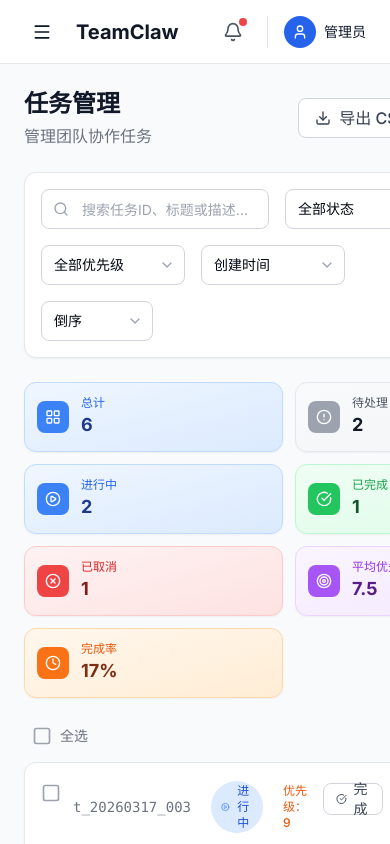
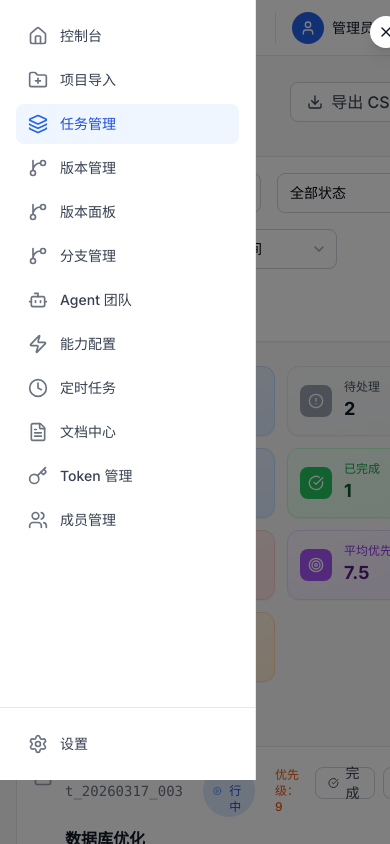
Before and after one commit to weisiwu/teamclaw, a Next.js app: page /tasks in a window 390 px wide. Both pictures are taken after a click on the button 42 px from the left and 31 px from the top of the page. Shown: the top 844 px of the page. Built offline with nearby package versions, Linux system fonts and the light colour scheme.

Commit message:
style-3: responsive layout - mobile sidebar drawer, header menu toggle, responsive padding

```diff
--- a/app/globals.css
+++ b/app/globals.css
@@ -95,6 +95,11 @@ body {
   .text-balance {
     text-wrap: balance;
   }
+
+  /* 响应式页面容器 */
+  .page-container {
+    @apply p-4 sm:p-6 space-y-6;
+  }
 }
 
 /* 全局过渡效果 */
--- a/app/messages/page.tsx
+++ b/app/messages/page.tsx
@@ -54,7 +54,7 @@ function QueuePageContent() {
 
   if (isLoading) {
     return (
-      <div className="p-6 space-y-6">
+      <div className="page-container">
         <div className="flex items-center justify-between">
           <div>
             <h1 className="text-2xl font-bold text-gray-900">消息队列</h1>
@@ -72,7 +72,7 @@ function QueuePageContent() {
 
   if (error) {
     return (
-      <div className="p-6 space-y-6">
+      <div className="page-container">
         <div className="flex items-center justify-between">
           <div>
             <h1 className="text-2xl font-bold text-gray-900">消息队列</h1>
@@ -98,7 +98,7 @@ function QueuePageContent() {
     : null;
 
   return (
-    <div className="p-6 space-y-6">
+    <div className="page-container">
       {/* 页面标题 */}
       <div className="flex items-center justify-between">
         <div>
--- a/app/page.tsx
+++ b/app/page.tsx
@@ -56,7 +56,7 @@ export default function Home() {
   }, []);
 
   return (
-    <div className="p-6 space-y-6">
+    <div className="page-container">
       {/* 页面标题 */}
       <div className="flex items-center justify-between">
         <div>
--- a/app/projects/[id]/page.tsx
+++ b/app/projects/[id]/page.tsx
@@ -305,7 +305,7 @@ export default function ProjectDetailPage({ params }: Props) {
 
   if (isLoading) {
     return (
-      <div className="p-6">
+      <div className="p-4 sm:p-6">
         <div className="text-center py-12 text-gray-500">加载中...</div>
       </div>
     );
@@ -313,7 +313,7 @@ export default function ProjectDetailPage({ params }: Props) {
 
   if (error || !data || !project) {
     return (
-      <div className="p-6">
+      <div className="p-4 sm:p-6">
         <div className="bg-red-50 border border-red-200 rounded-lg p-4 text-red-700 text-sm">
           加载失败：{(error as Error).message}
         </div>
@@ -327,7 +327,7 @@ export default function ProjectDetailPage({ params }: Props) {
   }
 
   return (
-    <div className="p-6">
+    <div className="p-4 sm:p-6">
       {/* 顶部导航 */}
       <div className="mb-6">
         <Link href="/projects" className="text-blue-600 hover:underline text-sm">
--- a/app/projects/page.tsx
+++ b/app/projects/page.tsx
@@ -8,7 +8,7 @@ export default function ProjectsPage() {
   const deleteMutation = useDeleteProject();
 
   return (
-    <div className="p-6">
+    <div className="p-4 sm:p-6">
       <div className="flex items-center justify-between mb-6">
         <div>
           <h1 className="text-2xl font-bold text-gray-900">项目列表</h1>
--- a/app/settings/page.tsx
+++ b/app/settings/page.tsx
@@ -20,7 +20,7 @@ export default function Settings() {
 
   if (!mounted) {
     return (
-      <div className="p-6 space-y-6">
+      <div className="page-container">
         <div>
           <h1 className="text-3xl font-bold text-gray-900 dark:text-white">设置</h1>
           <p className="text-gray-500 dark:text-gray-400 mt-1">系统配置与管理</p>
--- a/app/tasks/[id]/page.tsx
+++ b/app/tasks/[id]/page.tsx
@@ -97,7 +97,7 @@ export default function TaskDetailPage({
 
   if (isLoading) {
     return (
-      <div className="p-6">
+      <div className="p-4 sm:p-6">
         <Link href="/tasks">
           <Button variant="ghost" className="mb-4">
             <ArrowLeft className="w-4 h-4 mr-2" />
@@ -116,7 +116,7 @@ export default function TaskDetailPage({
 
   if (error || !task) {
     return (
-      <div className="p-6">
+      <div className="p-4 sm:p-6">
         <Link href="/tasks">
           <Button variant="ghost" className="mb-4">
             <ArrowLeft className="w-4 h-4 mr-2" />
@@ -133,7 +133,7 @@ export default function TaskDetailPage({
   }
 
   return (
-    <div className="p-6 space-y-6">
+    <div className="page-container">
       {/* 返回按钮 */}
       <Link href="/tasks">
         <Button variant="ghost">
--- a/app/tasks/page.tsx
+++ b/app/tasks/page.tsx
@@ -587,7 +587,7 @@ function TasksContent() {
 
   return (
     <>
-      <div className="p-6 space-y-6">
+      <div className="page-container">
         {/* 页面标题 */}
         <div className="flex items-center justify-between">
           <div>
@@ -1009,7 +1009,7 @@ function TasksContent() {
 // 加载中占位组件
 function TasksLoading() {
   return (
-    <div className="p-6 space-y-6">
+    <div className="page-container">
       <div className="flex items-center justify-between">
         <div>
           <h1 className="text-2xl font-bold text-gray-900">任务管理</h1>
--- a/components/layout/AppLayout.tsx
+++ b/components/layout/AppLayout.tsx
@@ -1,13 +1,42 @@
+"use client";
+
+import { useState } from "react";
 import { Header } from "./Header";
 import { Sidebar } from "./Sidebar";
+import { X } from "lucide-react";
 
 export function AppLayout({ children }: { children: React.ReactNode }) {
+  const [sidebarOpen, setSidebarOpen] = useState(false);
+
   return (
     <div className="min-h-screen bg-gray-50 dark:bg-slate-900">
-      <Header />
+      <Header onMenuClick={() => setSidebarOpen(true)} />
+      {/* Mobile sidebar overlay */}
+      {sidebarOpen && (
+        <div className="fixed inset-0 z-40 lg:hidden">
+          {/* Backdrop */}
+          <div
+            className="fixed inset-0 bg-black/50"
+            onClick={() => setSidebarOpen(false)}
+          />
+          {/* Sidebar drawer */}
+          <div className="relative z-50">
+            <button
+              onClick={() => setSidebarOpen(false)}
+              className="absolute -right-3 top-4 z-10 w-8 h-8 bg-white dark:bg-slate-800 rounded-full shadow-lg flex items-center justify-center"
+            >
+              <X className="w-4 h-4" />
+            </button>
+            <Sidebar onNavigate={() => setSidebarOpen(false)} />
+          </div>
+        </div>
+      )}
       <div className="flex">
-        <Sidebar />
-        <main className="flex-1 min-h-[calc(100vh-4rem)]">
+        {/* Desktop sidebar - hidden on mobile */}
+        <div className="hidden lg:block">
+          <Sidebar />
+        </div>
+        <main className="flex-1 min-h-[calc(100vh-3.5rem)] sm:min-h-[calc(100vh-4rem)]">
           {children}
         </main>
       </div>
--- a/components/layout/Header.tsx
+++ b/components/layout/Header.tsx
@@ -1,13 +1,21 @@
 import { Menu, Bell, User } from "lucide-react";
 
-export function Header() {
+interface HeaderProps {
+  onMenuClick?: () => void;
+}
+
+export function Header({ onMenuClick }: HeaderProps) {
   return (
-    <header className="h-16 border-b bg-white dark:bg-slate-800 dark:border-slate-700 flex items-center justify-between px-6">
-      <div className="flex items-center gap-4">
-        <button className="lg:hidden p-2 hover:bg-gray-100 rounded-lg">
-          <Menu className="w-5 h-5" />
+    <header className="h-14 sm:h-16 border-b bg-white dark:bg-slate-800 dark:border-slate-700 flex items-center justify-between px-4 sm:px-6">
+      <div className="flex items-center gap-3 sm:gap-4">
+        <button
+          onClick={onMenuClick}
+          className="lg:hidden p-2 hover:bg-gray-100 dark:hover:bg-slate-700 rounded-lg transition-colors"
+          aria-label="打开菜单"
+        >
+          <Menu className="w-5 h-5 text-gray-700 dark:text-slate-200" />
         </button>
-        <h1 className="text-xl font-bold text-gray-900 dark:text-white">TeamClaw</h1>
+        <h1 className="text-lg sm:text-xl font-bold text-gray-900 dark:text-white">TeamClaw</h1>
       </div>
       <div className="flex items-center gap-4">
         <button className="p-2 hover:bg-gray-100 rounded-lg relative">
--- a/components/layout/Sidebar.tsx
+++ b/components/layout/Sidebar.tsx
@@ -32,11 +32,19 @@ const menuItems = [
   { href: "/members", label: "成员管理", icon: Users },
 ];
 
-export function Sidebar() {
+interface SidebarProps {
+  onNavigate?: () => void;
+}
+
+export function Sidebar({ onNavigate }: SidebarProps) {
   const pathname = usePathname();
 
+  const handleLinkClick = () => {
+    if (onNavigate) onNavigate();
+  };
+
   return (
-    <aside className="w-64 h-[calc(100vh-4rem)] border-r bg-gray-50 dark:bg-slate-800 dark:border-slate-700 hidden lg:flex flex-col">
+    <aside className="w-64 h-[calc(100vh-4rem)] border-r bg-white dark:bg-slate-800 dark:border-slate-700 flex flex-col overflow-y-auto">
       <nav className="flex-1 p-4 space-y-1">
         {menuItems.map((item) => {
           const isActive = pathname === item.href ||
@@ -46,6 +54,7 @@ export function Sidebar() {
             <Link
               key={item.href}
               href={item.href}
+              onClick={handleLinkClick}
               className={cn(
                 "flex items-center gap-3 px-3 py-2.5 rounded-lg text-sm font-medium transition-colors",
                 isActive
@@ -53,15 +62,16 @@ export function Sidebar() {
                   : "text-gray-700 dark:text-slate-300 hover:bg-gray-100 dark:hover:bg-slate-700"
               )}
             >
-              <item.icon className={cn("w-5 h-5", isActive ? "text-blue-600 dark:text-blue-400" : "text-gray-500 dark:text-slate-400")} />
+              <item.icon className={cn("w-5 h-5 flex-shrink-0", isActive ? "text-blue-600 dark:text-blue-400" : "text-gray-500 dark:text-slate-400")} />
               {item.label}
             </Link>
           );
         })}
       </nav>
-      <div className="p-4 border-t">
+      <div className="p-4 border-t border-gray-200 dark:border-slate-700">
         <Link
           href="/settings"
+          onClick={handleLinkClick}
           className="flex items-center gap-3 px-3 py-2.5 rounded-lg text-sm font-medium text-gray-700 dark:text-slate-300 hover:bg-gray-100 dark:hover:bg-slate-700 transition-colors"
         >
           <Settings className="w-5 h-5 text-gray-500 dark:text-slate-400" />
```
